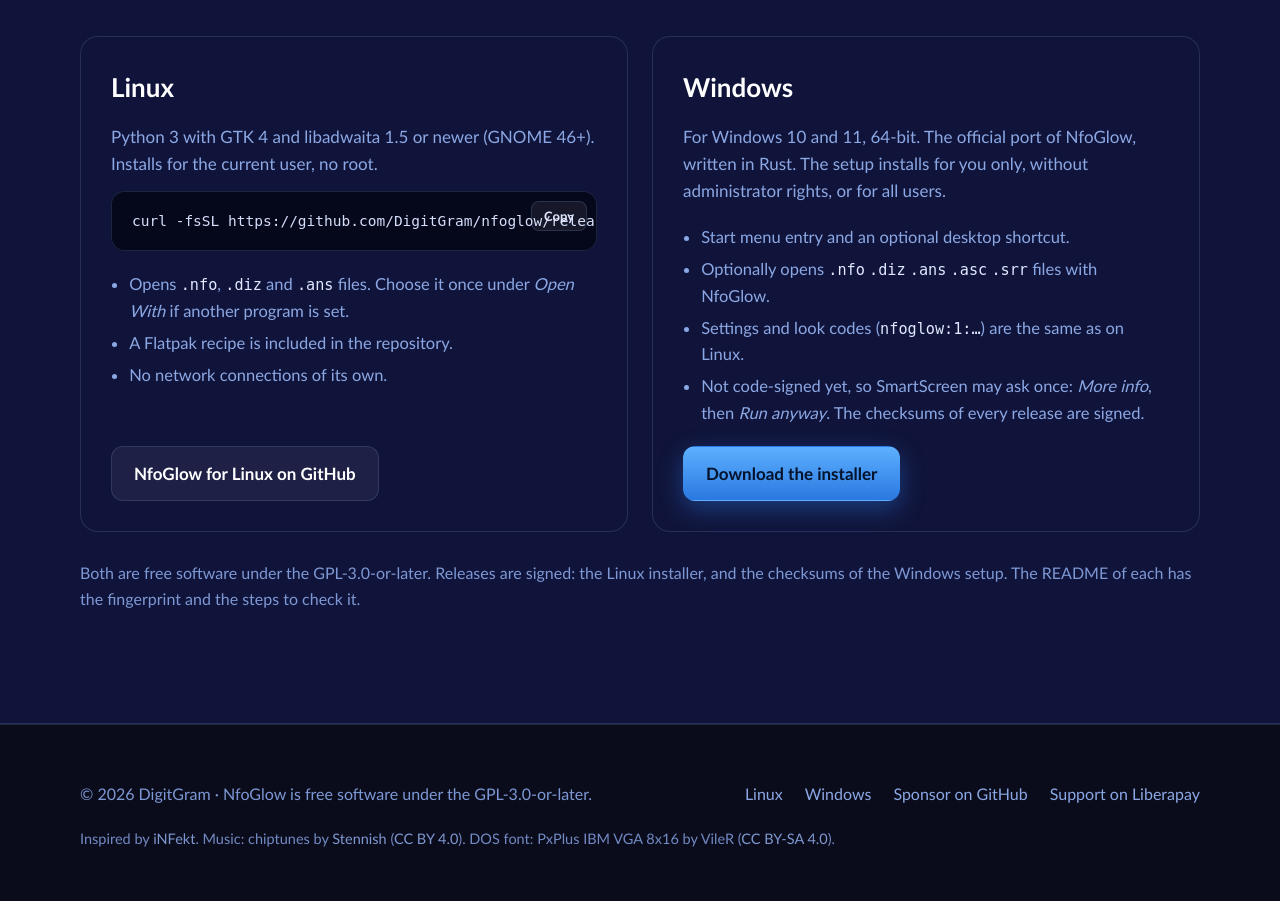
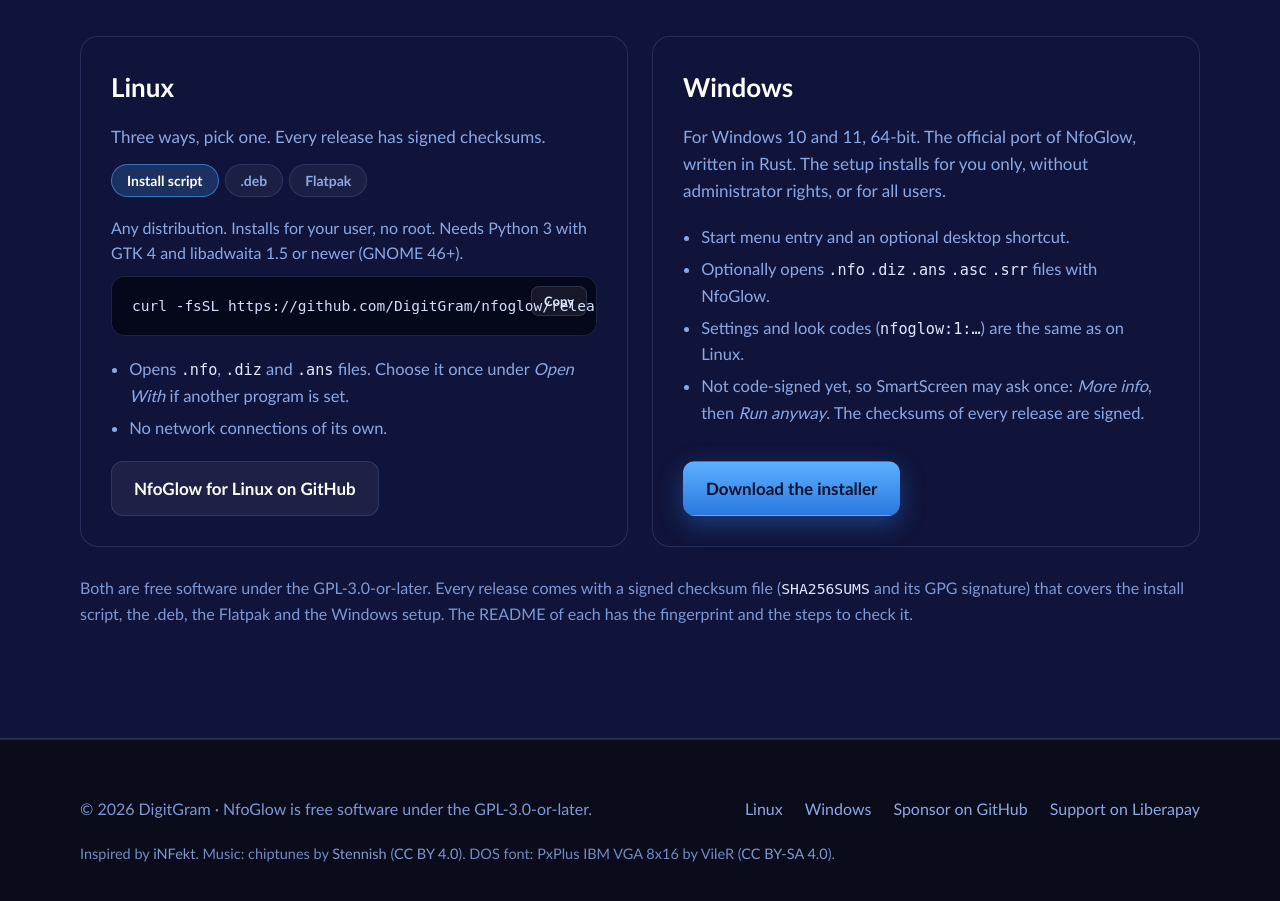
Before and after one commit to DigitGram/nfoglow, a plain HTML site: page index.html in a window 1280 px wide. Shown: the part 3980-4881 px from the top of the page. Drawn offline with Linux system fonts and the light colour scheme.

Commit message:
docs: the install card shows the three ways on Linux: script, .deb and Flatpak

```diff
--- a/index.html
+++ b/index.html
@@ -156,6 +156,20 @@ h2{margin:0 0 14px;color:var(--white);font-size:clamp(30px,4vw,44px);line-height
 .plat li{margin:.35em 0}
 .plat li b{color:var(--tagline)}
 .plat .btn{align-self:flex-start;margin-top:auto}
+/* the three ways to install on Linux: tabs when the script runs, all three stacked without it */
+.ways{display:flex;flex-direction:column;gap:18px}
+.way{display:flex;flex-direction:column;gap:10px}
+.way-title{margin:0;color:var(--white);font-size:17px}
+.way p{font-size:16px}
+.way p code{font-size:.9em}
+.tabs{display:flex;flex-wrap:wrap;gap:6px}
+.tabs button{padding:7px 15px;border-radius:999px;border:1px solid var(--panel-line);background:rgba(255,255,255,.05);color:var(--sub);font:700 14px Lato,sans-serif;cursor:pointer}
+.tabs button:hover{background:rgba(255,255,255,.1);color:var(--white)}
+.tabs button[aria-selected=true]{background:rgba(74,163,255,.2);border-color:rgba(74,163,255,.6);color:#fff}
+.tabs button:focus-visible{outline:2px solid var(--accent);outline-offset:2px}
+.ways.js .way-title{display:none}
+.ways.js .way[hidden]{display:none}
+.code.plain{padding-right:20px}
 .codewrap{position:relative}
 .code{background:#05071a;border:1px solid var(--panel-line);border-radius:14px;padding:18px 74px 18px 20px;
   font:400 14.5px/1.55 ui-monospace,"JetBrains Mono","DejaVu Sans Mono",monospace;color:#d4defa;overflow-x:auto;white-space:pre}
@@ -294,14 +308,30 @@ dialog.lightbox::backdrop{background:rgba(5,7,20,.93)}
 
       <div class="plat">
         <h3>Linux</h3>
-        <p>Python 3 with GTK 4 and libadwaita 1.5 or newer (GNOME 46+). Installs for the current user, no root.</p>
-        <div class="codewrap">
-          <div class="code">curl -fsSL https://github.com/DigitGram/nfoglow/releases/latest/download/install.sh | bash</div>
-          <button class="copy" type="button" aria-label="Copy the install command">Copy</button>
+        <p>Three ways, pick one. Every release has signed checksums.</p>
+        <div class="ways">
+          <div class="way">
+            <h4 class="way-title">Install script</h4>
+            <p>Any distribution. Installs for your user, no root. Needs Python 3 with GTK 4 and libadwaita 1.5 or newer (GNOME 46+).</p>
+            <div class="codewrap">
+              <div class="code">curl -fsSL https://github.com/DigitGram/nfoglow/releases/latest/download/install.sh | bash</div>
+              <button class="copy" type="button" aria-label="Copy the install command">Copy</button>
+            </div>
+          </div>
+          <div class="way">
+            <h4 class="way-title">.deb</h4>
+            <p>Debian, Ubuntu and Linux Mint. Installs for all users and pulls in GTK 4 and libadwaita. Download <code>nfoglow_&lt;version&gt;_all.deb</code> from the <a href="https://github.com/DigitGram/nfoglow/releases/latest">latest release</a>, double-click it or:</p>
+            <div class="code plain">sudo apt install ./nfoglow_&lt;version&gt;_all.deb</div>
+          </div>
+          <div class="way">
+            <h4 class="way-title">Flatpak</h4>
+            <p>Any distribution with Flatpak. Sandboxed, with sound but no network access. Download <code>NfoGlow-&lt;version&gt;.flatpak</code> from the <a href="https://github.com/DigitGram/nfoglow/releases/latest">latest release</a>, double-click it or:</p>
+            <div class="code plain">flatpak install --user NfoGlow-&lt;version&gt;.flatpak
+flatpak run io.github.digitgram.NfoGlow</div>
+          </div>
         </div>
         <ul>
           <li>Opens <code>.nfo</code>, <code>.diz</code> and <code>.ans</code> files. Choose it once under <i>Open With</i> if another program is set.</li>
-          <li>A Flatpak recipe is included in the repository.</li>
           <li>No network connections of its own.</li>
         </ul>
         <a class="btn" href="https://github.com/DigitGram/nfoglow">NfoGlow for Linux on GitHub</a>
@@ -320,7 +350,7 @@ dialog.lightbox::backdrop{background:rgba(5,7,20,.93)}
       </div>
 
     </div>
-    <p class="note">Both are free software under the GPL-3.0-or-later. Releases are signed: the Linux installer, and the checksums of the Windows setup. The README of each has the fingerprint and the steps to check it.</p>
+    <p class="note">Both are free software under the GPL-3.0-or-later. Every release comes with a signed checksum file (<code>SHA256SUMS</code> and its GPG signature) that covers the install script, the .deb, the Flatpak and the Windows setup. The README of each has the fingerprint and the steps to check it.</p>
   </div>
 </section>
 </main>
@@ -422,6 +452,27 @@ dialog.lightbox::backdrop{background:rgba(5,7,20,.93)}
       if (e.key === 'ArrowLeft') open(at - 1); else if (e.key === 'ArrowRight') open(at + 1);
     });
   }
+  var ways = document.querySelector('.ways');   /* tabs for the three ways to install on Linux */
+  if (ways) {
+    var panels = [].slice.call(ways.querySelectorAll('.way')), bar = document.createElement('div'), tabs = [];
+    bar.className = 'tabs'; bar.setAttribute('role', 'tablist'); bar.setAttribute('aria-label', 'Ways to install on Linux');
+    var pick = function (i) {
+      tabs.forEach(function (t, k) { t.setAttribute('aria-selected', k === i ? 'true' : 'false'); t.tabIndex = k === i ? 0 : -1; });
+      panels.forEach(function (p, k) { p.hidden = k !== i; });
+    };
+    panels.forEach(function (p, i) {
+      var t = document.createElement('button');
+      t.type = 'button'; t.setAttribute('role', 'tab'); t.textContent = p.querySelector('.way-title').textContent;
+      t.addEventListener('click', function () { pick(i); });
+      t.addEventListener('keydown', function (e) {
+        if (e.key !== 'ArrowRight' && e.key !== 'ArrowLeft') return;
+        var j = (i + (e.key === 'ArrowRight' ? 1 : -1) + tabs.length) % tabs.length;
+        pick(j); tabs[j].focus(); e.preventDefault();
+      });
+      tabs.push(t); bar.appendChild(t);
+    });
+    ways.insertBefore(bar, ways.firstChild); ways.classList.add('js'); pick(0);
+  }
   document.querySelectorAll('.copy').forEach(function (b) {
     b.addEventListener('click', function () {
       var text = b.parentNode.querySelector('.code').textContent.trim();
```
